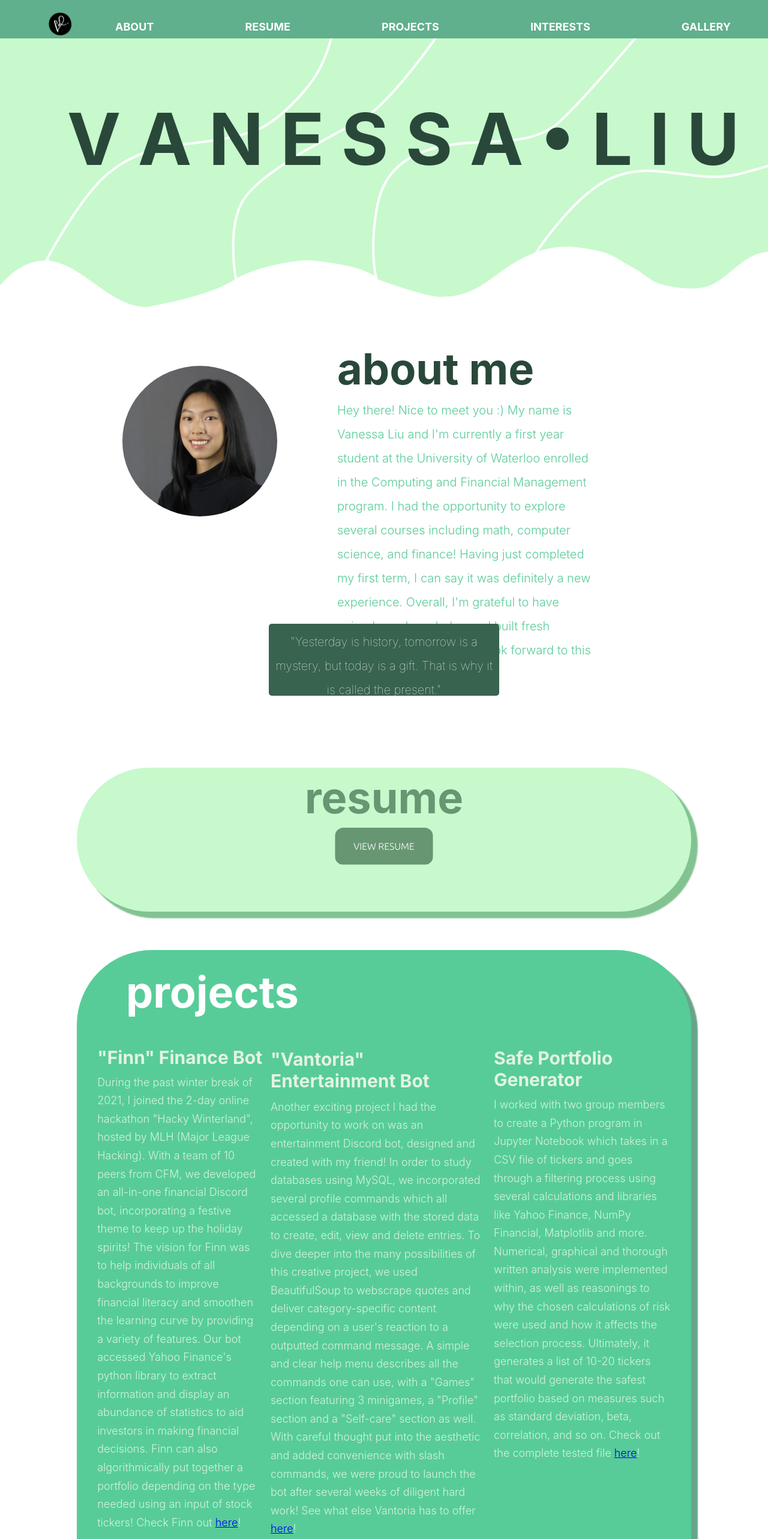
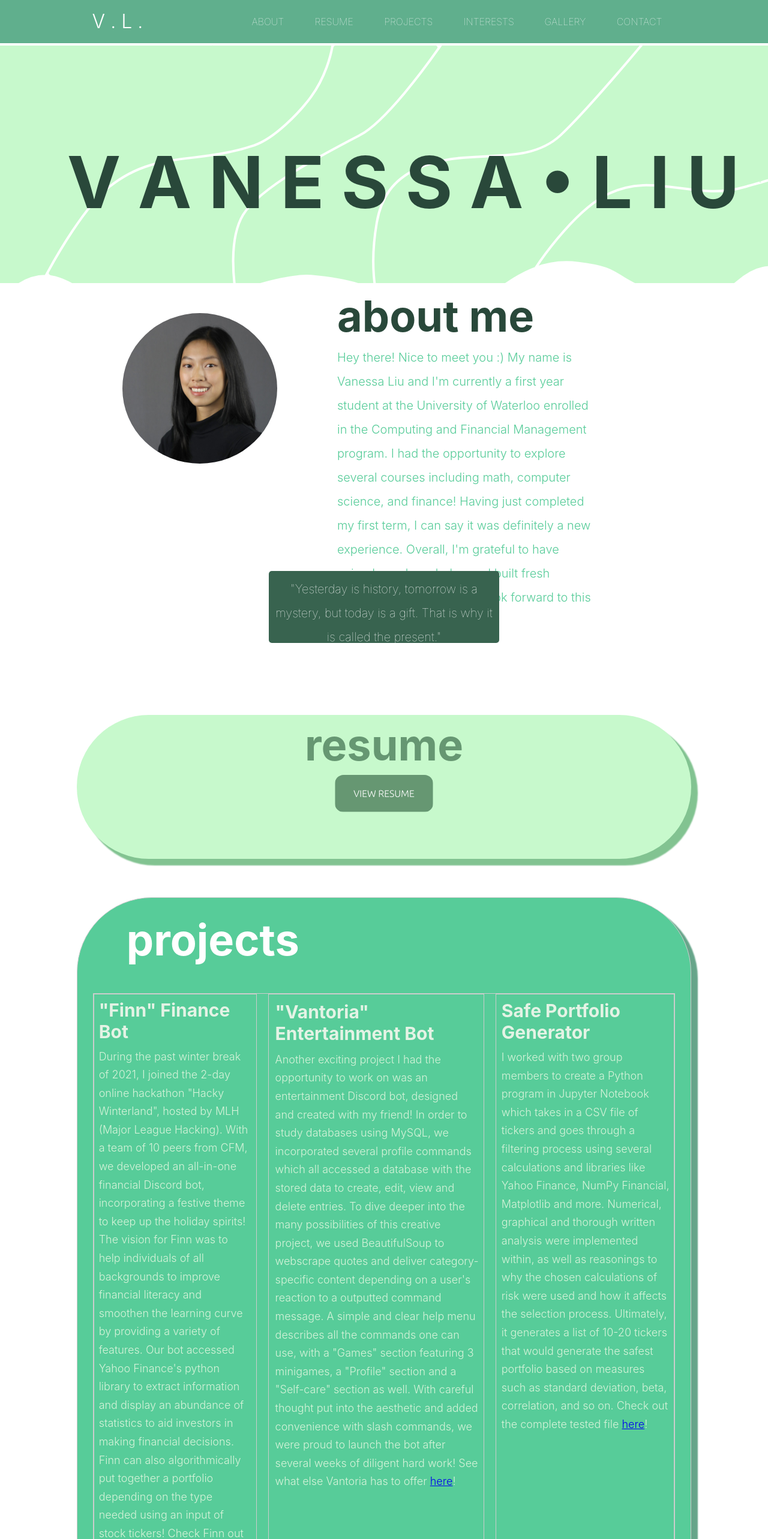
Before and after one commit to NessaLiu/nessaliu.github.io, a React (Create React App) app: page / in a window 1280 px wide. Shown: the top 2566 px of the page at 60% size. Built offline with nearby package versions, Linux system fonts and the light colour scheme.

Commit message:
size fix

```diff
--- a/src/components/Banner/banner.css
+++ b/src/components/Banner/banner.css
@@ -1,5 +1,6 @@
 #banner{
-    min-height: 70vh;
+    max-height: 50vh;
+    background-image: url("../../images/banner-bg.svg");
     width: 100%;
     position: relative;
     margin-bottom: none;
@@ -7,6 +8,7 @@
 }
 
 .banner-container{
+    width: 100%;
     position: relative;
 }
 
@@ -18,7 +20,7 @@
     text-align: center;
     position: relative;
 }
-
+/*
 .banner-bg{
     background-image: url("../../images/banner-bg.svg"), url("../../images/banner-bg.svg");
     background-repeat: no-repeat, no-repeat;
@@ -27,4 +29,4 @@
     min-height: 200%;
     position: absolute;
 
-}
+} */
--- a/src/components/Navbar/Navbar.jsx
+++ b/src/components/Navbar/Navbar.jsx
@@ -1,18 +1,21 @@
 import "./navbar.css"
-import Logo from "../../images/logo.png"
+// import Logo from "../../images/logo.png"
 
 const Navbar = () => {
     return (
-        <nav id="navbar">
+        // <nav id="navbar">
 
-            <div class="navbar-container">
+            <div className="navbar">
 
-                <div className="menu">
+                <div class="navbar-container flex">
 
-                    <div className="logo">
+                    <h1 className="logo">V . L . </h1>
+
+                    {/* <div className="logo">
                         <a href="#top"><img src={Logo} alt=""/></a>
-                    </div>
+                    </div> */}
 
+                    <nav>
                         <ul>
                             <li><a href="#intro">ABOUT</a></li>
                             <li><a href="#resume">RESUME</a></li>
@@ -21,9 +24,13 @@ const Navbar = () => {
                             <li><a href="#carousel-gallery">GALLERY</a></li>
                             <li><a href="#contact">CONTACT</a></li>
                         </ul>
+                    </nav>
+
+
                 </div>
             </div>
-        </nav>
+
+        // </nav>
     )
 }
 
--- a/src/components/Navbar/navbar.css
+++ b/src/components/Navbar/navbar.css
@@ -1,30 +1,110 @@
-#navbar{
-    height: 8vh;
+img{
+    width: 100%;
+}
+
+.navbar{
+    height: 9vh;
     width: 100%;
     background-color: #60AF8D;
-    margin: auto;
+    color: white;
+    /* margin: auto;
     position: fixed;
     transition: all .7 ease-in;
     z-index: 100;
     display: flex;
-    padding-right: 5%;
+    padding-right: 5%; */
 }
 
 .navbar-container{
-    padding-top: 1%;
-    height: 2%;
+    max-width: 80%;
+    margin: 0 auto;
+    padding:0 2%;
+    overflow: auto;
+    /* width: 100%; */
     /* display: flex; */
+
 }
 
-.logo img{
+.navbar .flex{
+    display: flex;
+    height: 100%;
+    justify-content: space-between;
+    align-items: center;
+}
+
+.navbar ul {
+    display: flex;
+    list-style-type: none;
+}
+
+.navbar a {
+    text-decoration: none;
+    color: white;
+    font-weight: lighter;
+    padding: 0 2vw;
+    margin: 0 2%;
+}
+
+.navbar h1 {
+    font-weight: 300;
+    line-height: 1.2;
+    margin: 1% 0;
+}
+
+.navbar a:hover{
+    color: #29483A;
+    text-decoration: overline;
+}
+
+/*  Tablets and Under */
+@media (max-width: 768px){
+    .navbar {
+        height:30vh;
+    }
+
+    .navbar .flex{
+        justify-content: center;
+        flex-direction: column;
+    }
+
+    .navbar ul {
+        display:list-item;
+    }
+
+    .navbar a{
+        padding: 5%;
+    }
+}
+
+/*  Mobile */
+@media (max-width: 414px){
+    .navbar {
+        height:30vh;
+    }
+
+    .navbar .flex{
+        justify-content: center;
+        flex-direction: column;
+    }
+
+    .navbar ul {
+        display:list-item;
+    }
+
+    .navbar a{
+        padding: 5%;
+    }
+}
+
+
+/* .logo img{
     margin-top: 20%;
     height: 5vh;
     width: 5vh;
-}
+} */
 
-.menu{
+/* .menu{
     padding-top: 0%;
-    padding-left: 10%;
     width: 100vh;
     display: flex;
     text-align: center;
@@ -33,28 +113,26 @@
 .menu ul{
     margin-top: 3%;
     text-align: center;
-    padding-left: 10%;
 }
 
-.menu li{
+/* .menu li{
     display: inline;
     list-style: none;
 
-}
+} */
 
-.menu a{
+/* .menu a{
     color: white;
     text-decoration: none;
     font-size: 18px;
     font-weight: bold;
-    padding-right: 30%;
     text-align: center;
 
-}
+} */
 
-.menu a:hover{
+/* .menu a:hover{
     color: #29483A;
     font-weight: bolder;
     font-size: 18px;
     font-weight: bold;
-}
+} */
--- a/src/components/Projects/projects.css
+++ b/src/components/Projects/projects.css
@@ -1,20 +1,86 @@
+*{
+    box-sizing: border-box;
+    padding: 0;
+    margin: 0;
+}
+@media (max-width:2000px){
 
-#projects{
-    height: 160vh;
-    width:auto;
-    margin:auto;
-    margin-top: 5%;
-    display: flex;
-    justify-content: center;
+    #projects{
+        height: auto;
+        max-width:auto;
+        margin:auto;
+        margin-top: 5%;
+        display: flex;
+        justify-content:center;
+    }
+
+    .projects-box{
+        flex-basis: 80vw;
+        height: 100%;
+        background-color: #57CC99;
+        box-shadow: 10px 10px 2px 1px #67A58A;
+        border-radius: 125px;
+        border: 1px #ccc solid;
+        align-items: center;
+        justify-content: center;
+    }
+
+    .projects-box div{
+        border: 1px #ccc solid;
+    }
 }
 
-.projects-box{
-    width: 80vw;
-    height: 140vh;
-    background-color: #57CC99;
-    box-shadow: 10px 10px 2px 1px #67A58A;
-    border-radius: 125px;
+/* tablets and under */
+@media(max-width:1000px){
+
+    .projects-columns{
+        display: grid;
+        grid-template-rows: repeat(3, minmax(350px, auto));
+    }
+
+    .project-name{
+        font-size: 20px;
+    }
+
+    .project-desc{
+        font-size: 8px;
+        overflow: hidden;
+    }
+
 }
+
+
+/*  Mobile */
+@media (max-width: 414px){
+    .projects-columns{
+        display: grid;
+        grid-template-rows: repeat(3, minmax(350px, auto));
+    }
+
+    .project-name{
+        font-size: 20px;
+    }
+
+    .project-desc{
+        font-size: 8px;
+    }
+}
+
+.project-block1{
+    flex: 1;
+    order: 1;
+}
+
+.project-block2{
+    flex: 1;
+    order: 2;
+}
+
+.project-block3{
+    flex: 1;
+    order: 3;
+}
+
 
 .projects-title{
     color: white;
@@ -27,17 +93,20 @@
 }
 
 .projects-columns{
-    padding-top: 4%;
-    margin: 2em auto;
+    padding: auto;
+    margin: 5em auto;
     width: min(95%, 75rem);
     display: grid;
     grid-auto-flow: column;
+    gap: 2%;
 }
 
 .horizontal-block{
-    width: min(95%, 75rem);
+    width: auto;
     text-align: left;
-    padding-left: 8%;
+    margin: 6%;
+    align-items: center;
+    justify-content: center;
 }
 
 .project-name{
```
Lines whose indentation alone changed are shown as unchanged.
